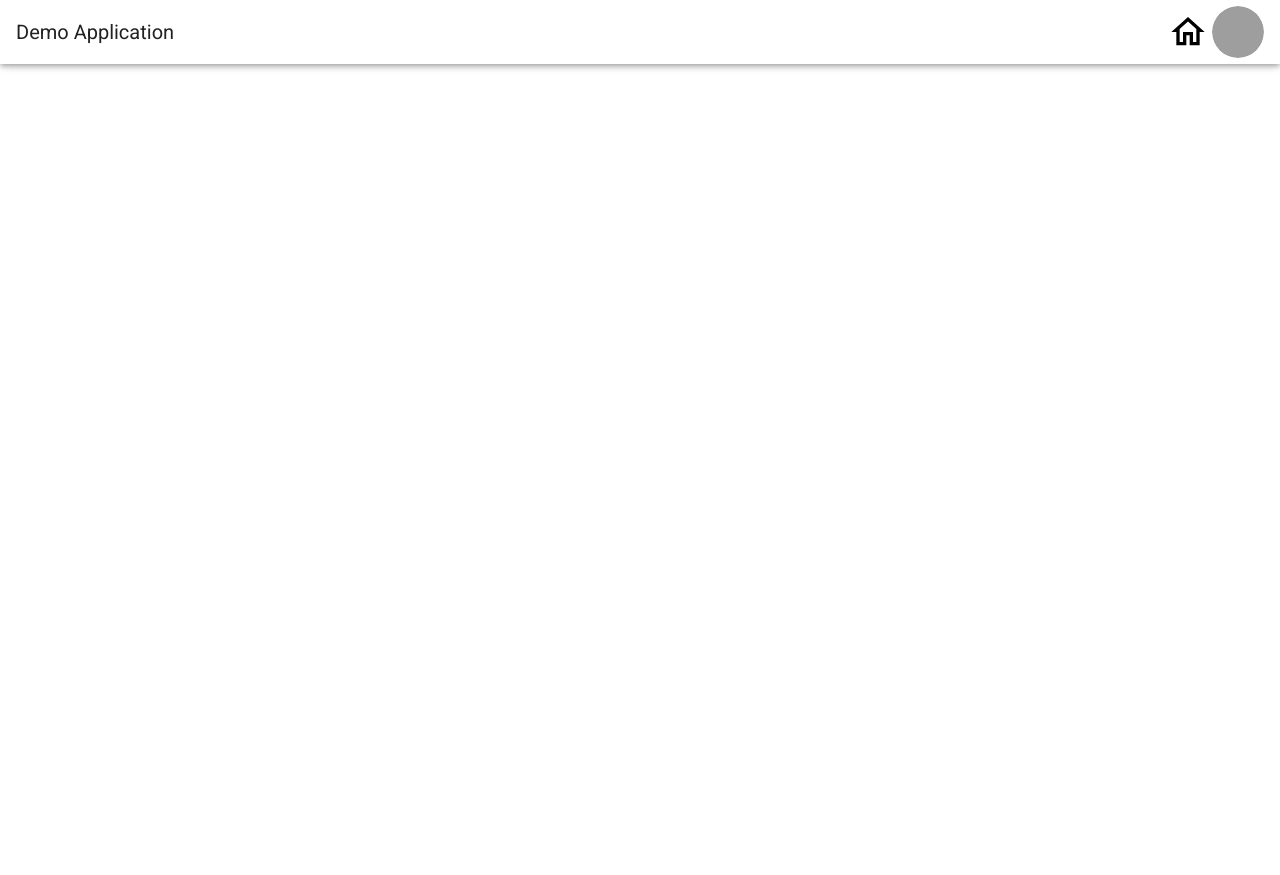
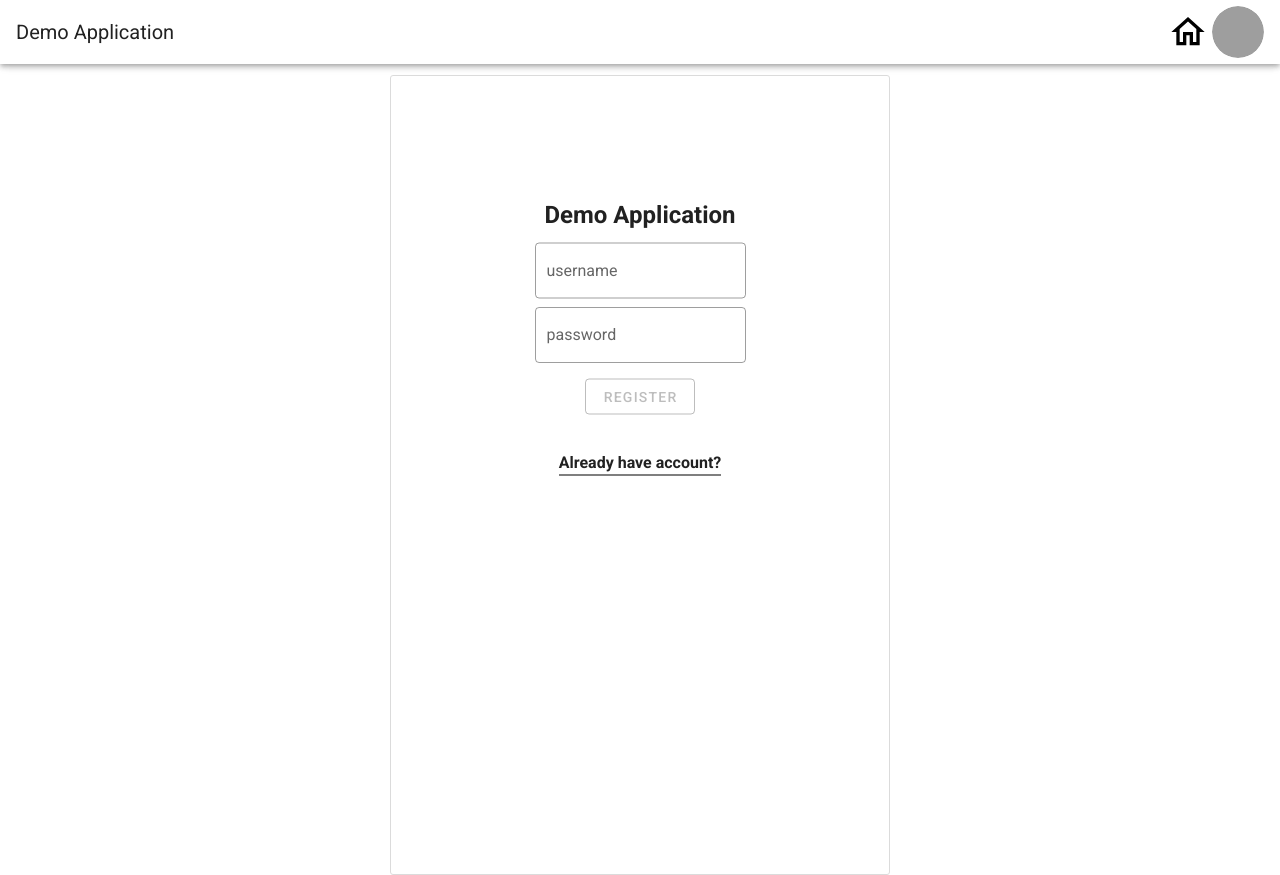
Before and after one commit to kyleliao321/instagram-clone-web, a Vue app: page /register in a window 1280 px wide. Before the commit the page ends 800 px from the top, so only its background shows below. Built offline with nearby package versions, Linux system fonts and the light colour scheme; grey boxes are pictures that could not be loaded.

Commit message:
Add Register view

```diff
--- a/src/App.vue
+++ b/src/App.vue
@@ -20,7 +20,9 @@
         size="52" />
     </v-app-bar>
     <v-main style="padding-top: 75px;">
-      <router-view></router-view>
+      <router-view
+        @onNavigate="onNavigate"
+      ></router-view>
     </v-main>
   </v-app>
 </div>
@@ -43,6 +45,10 @@ export default class App extends Vue {
     return this.currentRouteName === 'Feeds' ? 'HomeClicked' : 'Home'
   }
 
+  private onNavigate (dest: string) {
+    console.log(`navigate ${dest}`)
+  }
+
   private navigateToFeeds () {
     if (this.currentRouteName !== 'Feeds') {
       this.$router.push({ name: 'Feeds' })
--- a/src/router/index.ts
+++ b/src/router/index.ts
@@ -2,6 +2,7 @@ import Vue from 'vue'
 import VueRouter, { RouteConfig } from 'vue-router'
 import Feeds from '../views/Feeds/Feeds.vue'
 import Home from '../views/Home/Home.vue'
+import Register from '../views/Register/Register.vue'
 
 Vue.use(VueRouter)
 
@@ -15,6 +16,11 @@ const routes: Array<RouteConfig> = [
     path: '/feeds',
     name: 'Feeds',
     component: Feeds
+  },
+  {
+    path: '/register',
+    name: 'Register',
+    component: Register
   }
 ]
 
--- /dev/null
+++ b/src/utils/helpers.ts
@@ -0,0 +1,7 @@
+/**
+ * Check if given string is blank, null or undefined
+ * @param s String for verification
+ */
+export function isStringEmpty (s: string|null|undefined): boolean {
+  return s === '' || s === null || s === undefined
+}
--- /dev/null
+++ b/src/views/Register/Register.vue
@@ -0,0 +1,79 @@
+<template>
+    <div style="display: flex; justify-content: center; ">
+        <div class="register-wrapper">
+            <div class="content-wrapper">
+                <h2 style="margin-bottom: 10px; ">Demo Application</h2>
+                <v-text-field
+                    v-model="userName"
+                    label="username"
+                    outlined
+                    clearable
+                ></v-text-field>
+                <v-text-field
+                    style="transform: translateY(-25%);"
+                    type="password"
+                    v-model="password"
+                    label="password"
+                    outlined
+                    clearable
+                ></v-text-field>
+                <v-btn
+                    @click.native="onRegister"
+                    style="transform: translateY(-100%);"
+                    outlined
+                    :disabled="!registerReady"
+                >Register
+                </v-btn>
+                <h4
+                    @click="onNavigate"
+                    style="border-bottom: 1px solid black; cursor: pointer; "
+                >Already have account?</h4>
+            </div>
+        </div>
+    </div>
+</template>
+
+<script lang="ts">
+import { Vue, Component, Watch } from 'vue-property-decorator'
+import { isStringEmpty } from '../../utils/helpers'
+
+@Component
+export default class Register extends Vue {
+    private userName = '';
+    private password = '';
+    private registerReady = false;
+
+    private onNavigate () {
+      this.$emit('onNavigate', 'Login')
+    }
+
+    private onRegister () {
+      console.log(`Register with ${this.userName} ${this.password}`)
+    }
+
+    @Watch('userName')
+    @Watch('password')
+    private onUserNameChanged () {
+      this.registerReady = !isStringEmpty(this.userName) && !isStringEmpty(this.password)
+    }
+}
+</script>
+
+<style scoped>
+    .register-wrapper {
+        width: 500px;
+        height: 800px;
+        display: flex;
+        flex-direction: column;
+        justify-content: center;
+        align-items: center;
+        border-radius: 3px;
+        border: 1px solid rgba(var(--b6a,219,219,219),1);
+    }
+    .content-wrapper {
+        display: flex;
+        flex-direction: column;
+        align-items: center;
+        transform: translateY(-50%);
+    }
+</style>
```
